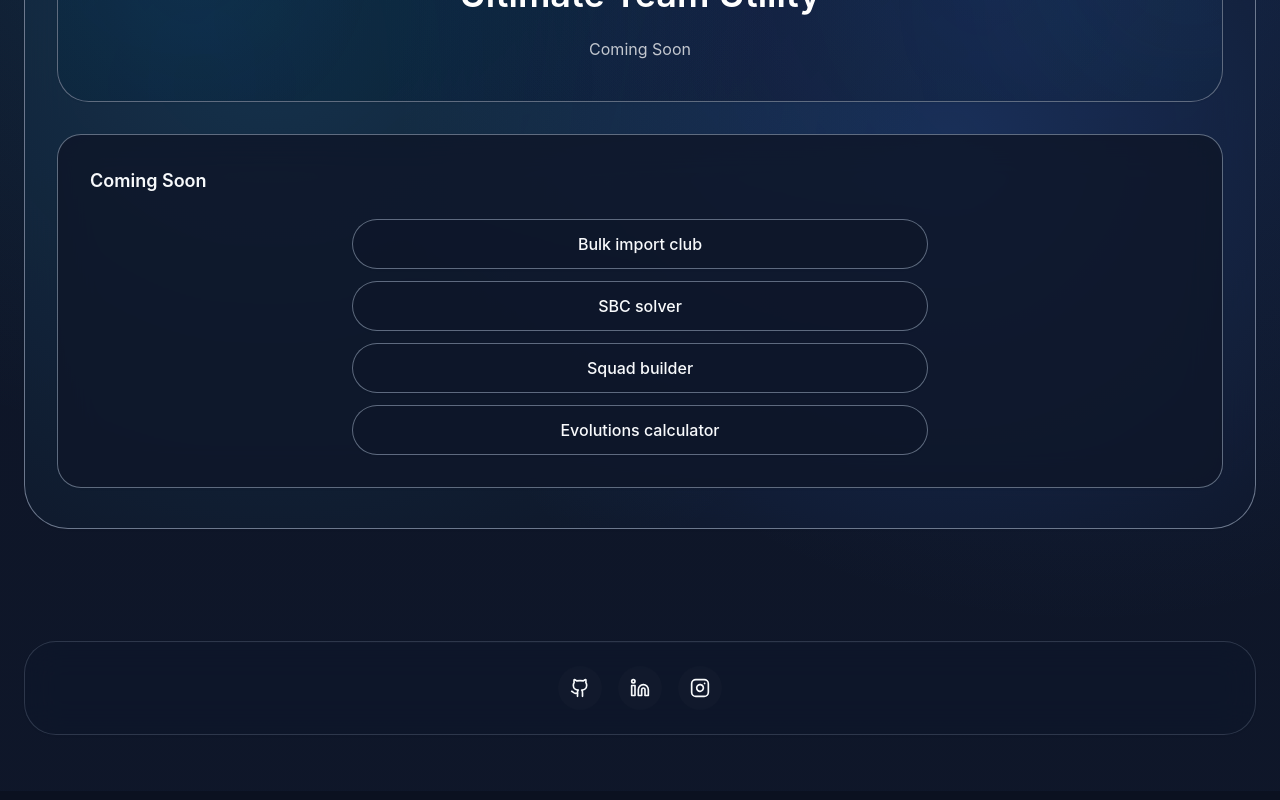
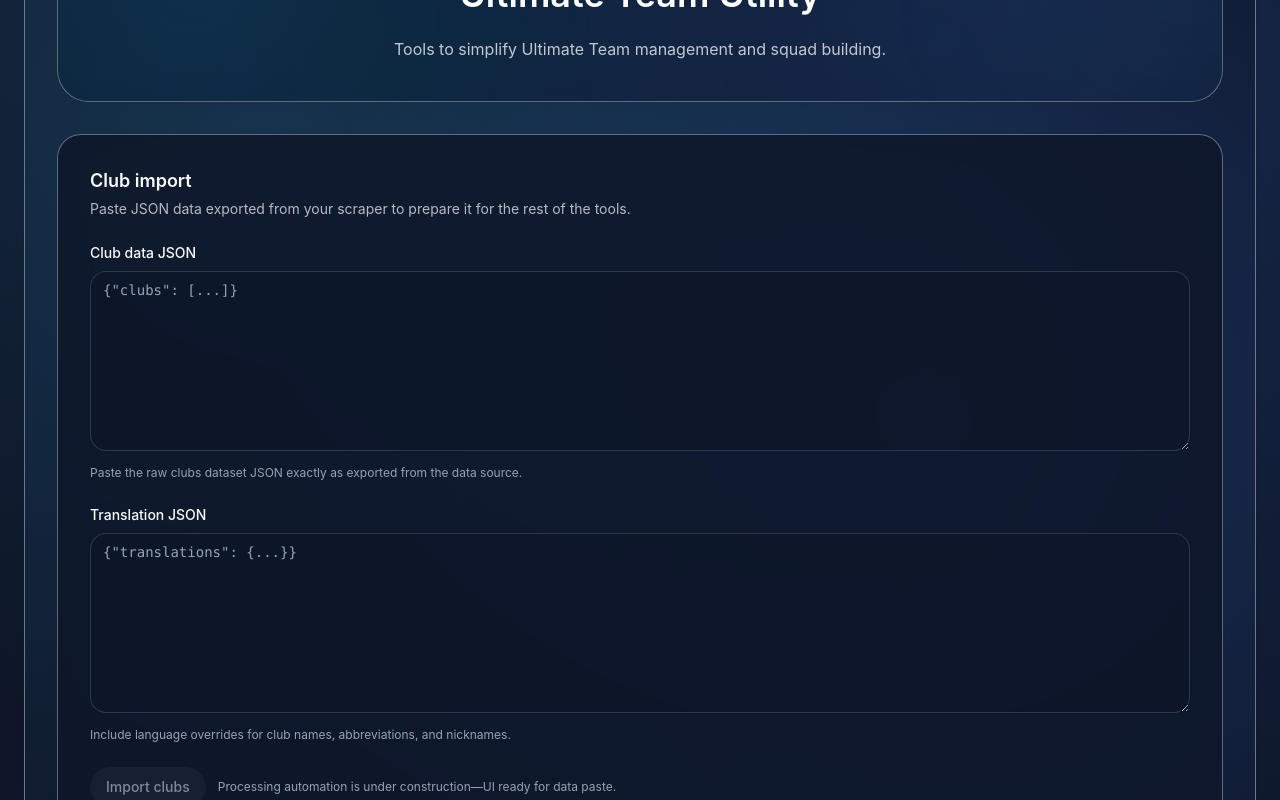
Before and after one commit to amerkovacevic/amerkovacevic.com, a React (Vite) app: page /ultimate-team in a window 1280 px wide. Shown: the part 280-1080 px from the top of the page. Built offline with nearby package versions, Linux system fonts and the light colour scheme; no server answers.

Commit message:
Add club import UI for Ultimate Team page

```diff
--- a/src/pages/ultimate-team/ultimate-team-page.tsx
+++ b/src/pages/ultimate-team/ultimate-team-page.tsx
@@ -1,7 +1,7 @@
 import { PageHero, PageSection } from "../../shared/components/page";
+import { Button } from "../../shared/components/ui/button";
 
 const FEATURES = [
-  "Bulk import club",
   "SBC solver",
   "Squad builder",
   "Evolutions calculator",
@@ -10,9 +10,66 @@ const FEATURES = [
 export default function UltimateTeamPage() {
   return (
     <div className="space-y-8">
-      <PageHero align="center" title="Ultimate Team Utility" description="Coming Soon" />
+      <PageHero
+        align="center"
+        title="Ultimate Team Utility"
+        description="Tools to simplify Ultimate Team management and squad building."
+      />
 
-      <PageSection title="Coming Soon">
+      <PageSection
+        title="Club import"
+        description="Paste JSON data exported from your scraper to prepare it for the rest of the tools."
+        contentClassName="space-y-6"
+      >
+        <form className="space-y-6">
+          <div className="space-y-2">
+            <label
+              htmlFor="club-data-json"
+              className="block text-sm font-medium text-brand-strong dark:text-brand-foreground"
+            >
+              Club data JSON
+            </label>
+            <textarea
+              id="club-data-json"
+              name="club-data-json"
+              placeholder='{"clubs": [...]}'
+              className="min-h-[180px] w-full rounded-brand border border-border-light bg-surface px-3 py-2 font-mono text-sm text-brand-strong shadow-brand-sm focus:border-brand focus:outline-none focus:ring-2 focus:ring-brand-accent/30 placeholder:text-brand-muted dark:border-border-dark dark:bg-surface-overlayDark dark:text-white dark:placeholder:text-brand-subtle"
+            />
+            <p className="text-xs text-brand-muted dark:text-brand-subtle">
+              Paste the raw clubs dataset JSON exactly as exported from the data source.
+            </p>
+          </div>
+
+          <div className="space-y-2">
+            <label
+              htmlFor="translation-json"
+              className="block text-sm font-medium text-brand-strong dark:text-brand-foreground"
+            >
+              Translation JSON
+            </label>
+            <textarea
+              id="translation-json"
+              name="translation-json"
+              placeholder='{"translations": {...}}'
+              className="min-h-[180px] w-full rounded-brand border border-border-light bg-surface px-3 py-2 font-mono text-sm text-brand-strong shadow-brand-sm focus:border-brand focus:outline-none focus:ring-2 focus:ring-brand-accent/30 placeholder:text-brand-muted dark:border-border-dark dark:bg-surface-overlayDark dark:text-white dark:placeholder:text-brand-subtle"
+            />
+            <p className="text-xs text-brand-muted dark:text-brand-subtle">
+              Include language overrides for club names, abbreviations, and nicknames.
+            </p>
+          </div>
+
+          <div className="flex flex-wrap items-center gap-3">
+            <Button type="button" disabled className="cursor-not-allowed">
+              Import clubs
+            </Button>
+            <span className="text-xs text-brand-muted dark:text-brand-subtle">
+              Processing automation is under construction—UI ready for data paste.
+            </span>
+          </div>
+        </form>
+      </PageSection>
+
+      <PageSection title="Coming Soon" description="Additional Ultimate Team helpers are on the way.">
         <ul className="mx-auto max-w-xl space-y-3 text-center text-sm text-brand-muted dark:text-white/70">
           {FEATURES.map((feature) => (
             <li key={feature} className="rounded-full border border-border-light/70 bg-surface/80 px-6 py-3 text-base font-medium text-brand-strong shadow-brand-sm dark:border-border-dark/60 dark:bg-surface-overlayDark/70 dark:text-brand-foreground">
```
